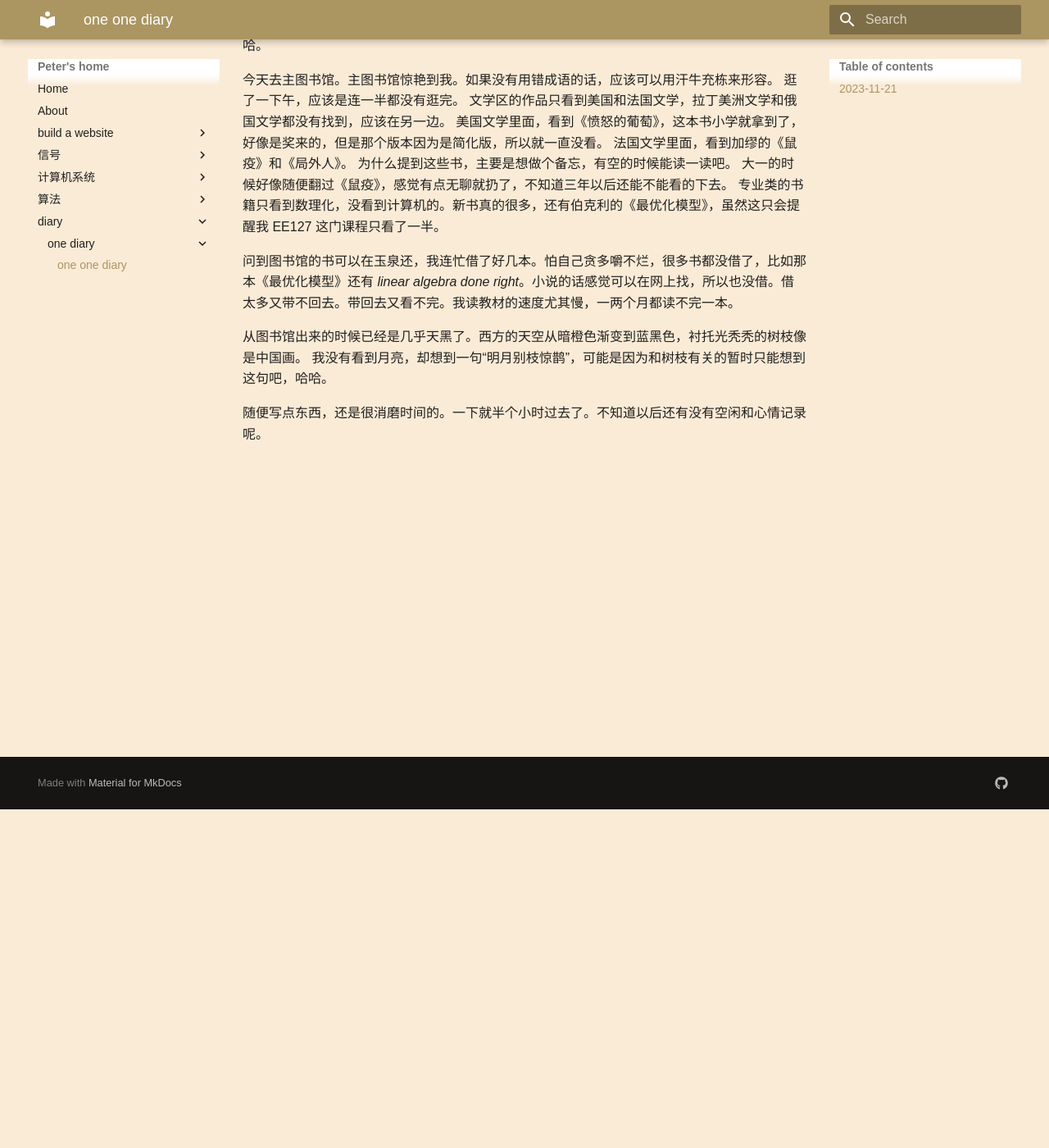
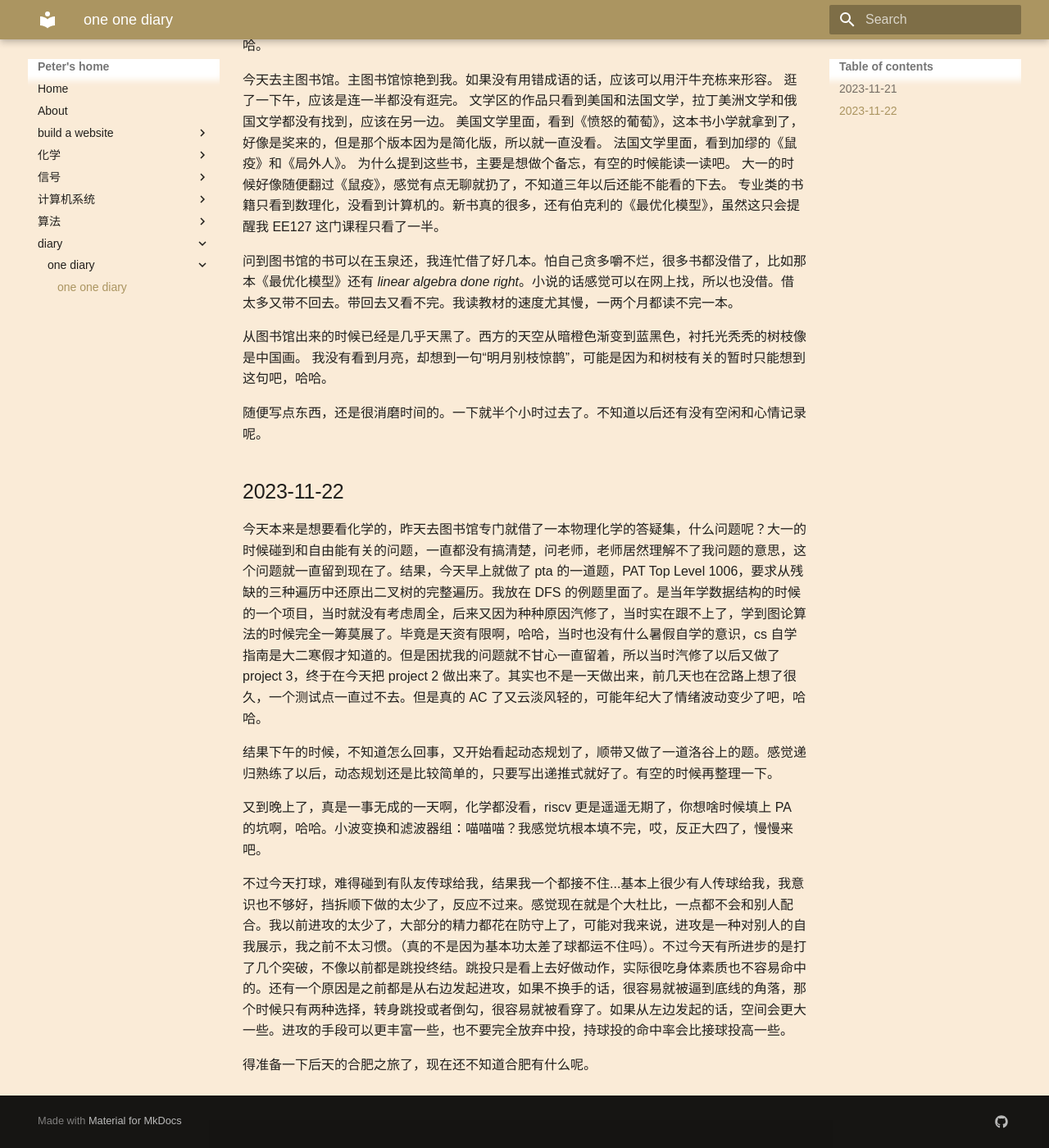
Before and after one commit to peter5723/peter5723.github.io, an MkDocs documentation site: the page built from docs/diary.md, in a window 1280 px wide and 1400 px high, scrolled down 413 px. Shown: the whole window at 82% size. Built offline with MkDocs 1.6.1 and Material for MkDocs 9.7.7, drawn with Linux system fonts in a browser that asks for light colours; some web fonts are replaced; a style sheet for code colours, icons or effects is not loaded.

Commit message:
add a chem blog

```diff
--- a/docs/diary.md
+++ b/docs/diary.md
@@ -24,3 +24,14 @@
 我没有看到月亮，却想到一句“明月别枝惊鹊”，可能是因为和树枝有关的暂时只能想到这句吧，哈哈。
 
 随便写点东西，还是很消磨时间的。一下就半个小时过去了。不知道以后还有没有空闲和心情记录呢。
+
+## 2023-11-22
+今天本来是想要看化学的，昨天去图书馆专门就借了一本物理化学的答疑集，什么问题呢？大一的时候碰到和自由能有关的问题，一直都没有搞清楚，问老师，老师居然理解不了我问题的意思，这个问题就一直留到现在了。结果，今天早上就做了 pta 的一道题，PAT Top Level 1006，要求从残缺的三种遍历中还原出二叉树的完整遍历。我放在 DFS 的例题里面了。是当年学数据结构的时候的一个项目，当时就没有考虑周全，后来又因为种种原因汽修了，当时实在跟不上了，学到图论算法的时候完全一筹莫展了。毕竟是天资有限啊，哈哈，当时也没有什么暑假自学的意识，cs 自学指南是大二寒假才知道的。但是困扰我的问题就不甘心一直留着，所以当时汽修了以后又做了 project 3，终于在今天把 project 2 做出来了。其实也不是一天做出来，前几天也在岔路上想了很久，一个测试点一直过不去。但是真的 AC 了又云淡风轻的，可能年纪大了情绪波动变少了吧，哈哈。
+
+结果下午的时候，不知道怎么回事，又开始看起动态规划了，顺带又做了一道洛谷上的题。感觉递归熟练了以后，动态规划还是比较简单的，只要写出递推式就好了。有空的时候再整理一下。
+
+又到晚上了，真是一事无成的一天啊，化学都没看，riscv 更是遥遥无期了，你想啥时候填上 PA 的坑啊，哈哈。小波变换和滤波器组：喵喵喵？我感觉坑根本填不完，哎，反正大四了，慢慢来吧。
+
+不过今天打球，难得碰到有队友传球给我，结果我一个都接不住...基本上很少有人传球给我，我意识也不够好，挡拆顺下做的太少了，反应不过来。感觉现在就是个大杜比，一点都不会和别人配合。我以前进攻的太少了，大部分的精力都花在防守上了，可能对我来说，进攻是一种对别人的自我展示，我之前不太习惯。（真的不是因为基本功太差了球都运不住吗）。不过今天有所进步的是打了几个突破，不像以前都是跳投终结。跳投只是看上去好做动作，实际很吃身体素质也不容易命中的。还有一个原因是之前都是从右边发起进攻，如果不换手的话，很容易就被逼到底线的角落，那个时候只有两种选择，转身跳投或者倒勾，很容易就被看穿了。如果从左边发起的话，空间会更大一些。进攻的手段可以更丰富一些，也不要完全放弃中投，持球投的命中率会比接球投高一些。
+
+得准备一下后天的合肥之旅了，现在还不知道合肥有什么呢。
--- a/mkdocs.yml
+++ b/mkdocs.yml
@@ -88,6 +88,8 @@ nav:
   - "build a website":
     - "mkdocs": "website/mkdocs.md"
     - "jekyll": "website/github-pages.md"
+  - "化学":
+    - "化学热力学中的一些问题": "chem/thermo.md"
   - "信号":
     - "单边z变换": "signal/2023-11-04-oneside_z_transform.md"
     - "DFT": "signal/DFT.md"
```
Also changed, not shown: docs/chem/thermo.md (added, +94 -0 lines), site/404.html, site/about/index.html, site/index.html, site/search/search_index.json, site/sitemap.xml, 1 other file.
